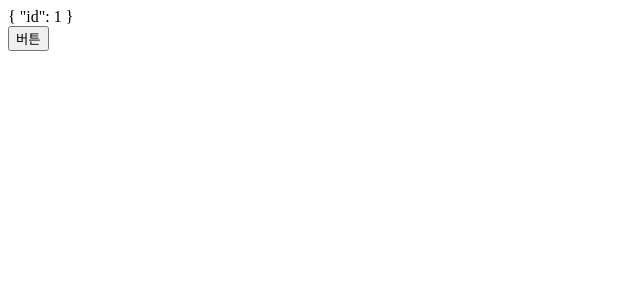
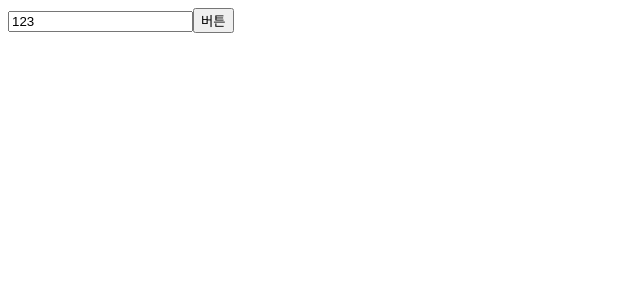
Before and after one commit to bani92/movie-info, a Vue app: page / in a window 1280 px wide. Shown: the top 300 px of the page, without its empty margins (0-640 px from the left). Built offline with nearby package versions, Linux system fonts and the light colour scheme.

Commit message:
:value , @input

```diff
--- a/src/App.vue
+++ b/src/App.vue
@@ -157,8 +157,8 @@ button {
 </style> -->
 
 <template>
-  <div>{{ name }}</div>
-  <button @click="updateName">버튼</button>
+  <input type="text" :value="name" @input="updateName" />
+  <button @click="onSubmit">버튼</button>
 </template>
 
 <script>
@@ -171,20 +171,26 @@ button {
 import { ref } from "vue";
 export default {
   setup() {
-    const name = ref({
-      id: 1,
-    });
+    const name = ref("123");
 
-    const updateName = () => {
-      name.value.id = 2;
+    const onSubmit = () => {
+      console.log(name.value);
     };
 
+    const updateName = (e) => {
+      name.value = e.target.value;
+    };
     return {
       name,
+      onSubmit,
       updateName,
     };
   },
 };
 </script>
 
-<style lang="scss" scoped></style>
+<style>
+.name {
+  color: red;
+}
+</style>
```
